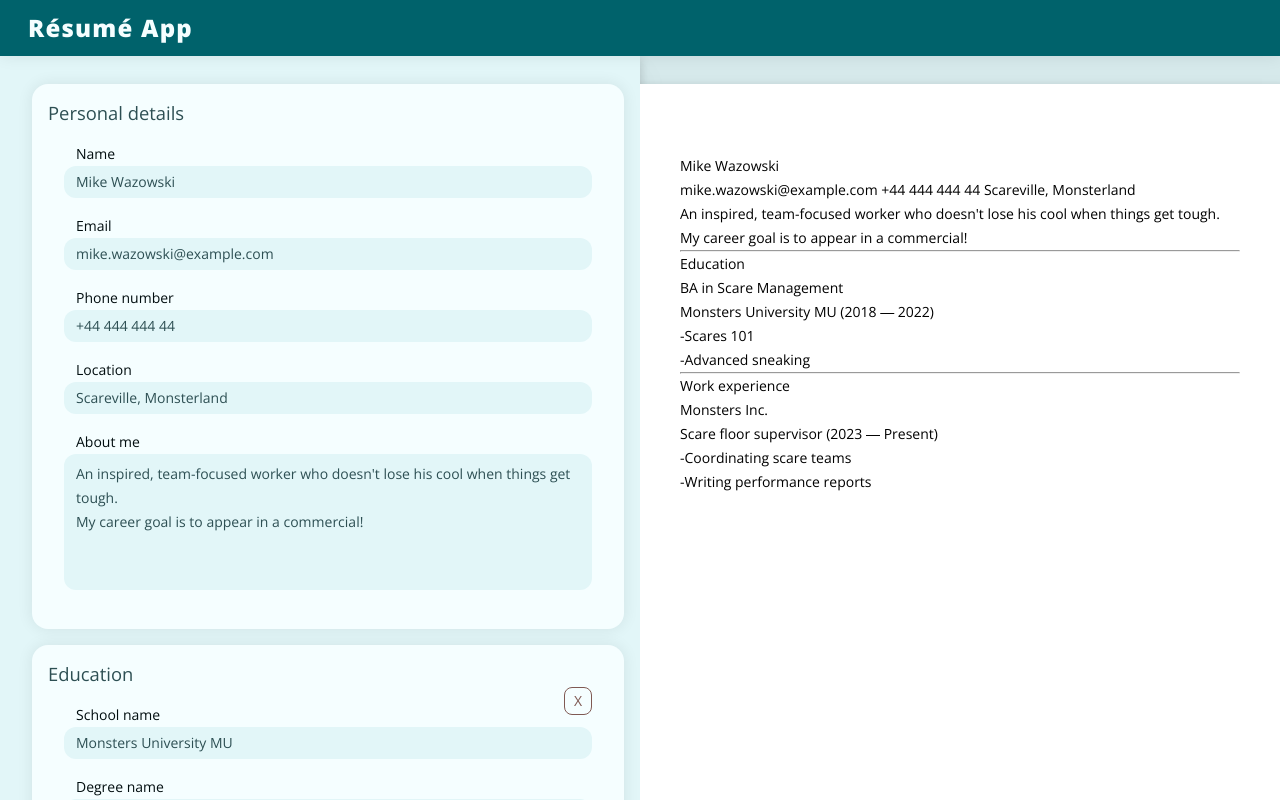
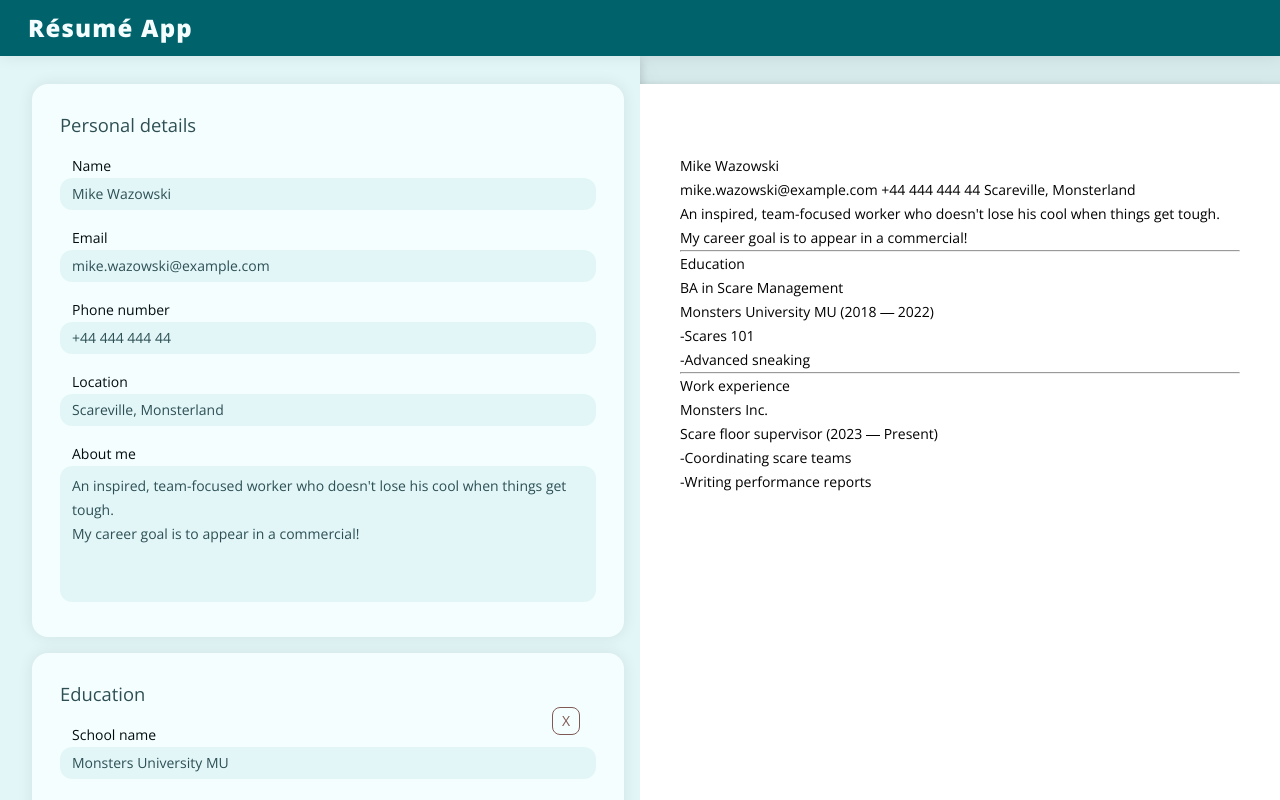
Before and after one commit to vicpues/odin-cv, a React (Vite) app: page / in a window 1280 px wide. Built offline with nearby package versions, Linux system fonts and the light colour scheme.

Commit message:
feat: Tighten group spacing

```diff
--- a/src/components/Form/FormSection/FormSection.css
+++ b/src/components/Form/FormSection/FormSection.css
@@ -2,7 +2,7 @@
   box-shadow: var(--soft-shadow);
   border-radius: var(--margin-m);
   background-color: var(--bg-light);
-  padding: var(--margin-m);
+  padding: var(--margin-xl);
 }
 
 .form-section + .form-section {
--- a/src/components/Form/InputGroup/InputGroup.css
+++ b/src/components/Form/InputGroup/InputGroup.css
@@ -3,7 +3,7 @@
   position: relative;
   flex-direction: column;
   gap: var(--margin-m);
-  padding: var(--margin-m);
+  padding-top: var(--margin-m);
 
   &.extensible {
     border-radius: var(--margin-s);
@@ -11,7 +11,7 @@
 }
 
 .input-group + .input-group {
-  margin-top: var(--margin-m);
+  margin-top: var(--margin-xl);
 }
 
 /* #hackz */
```
